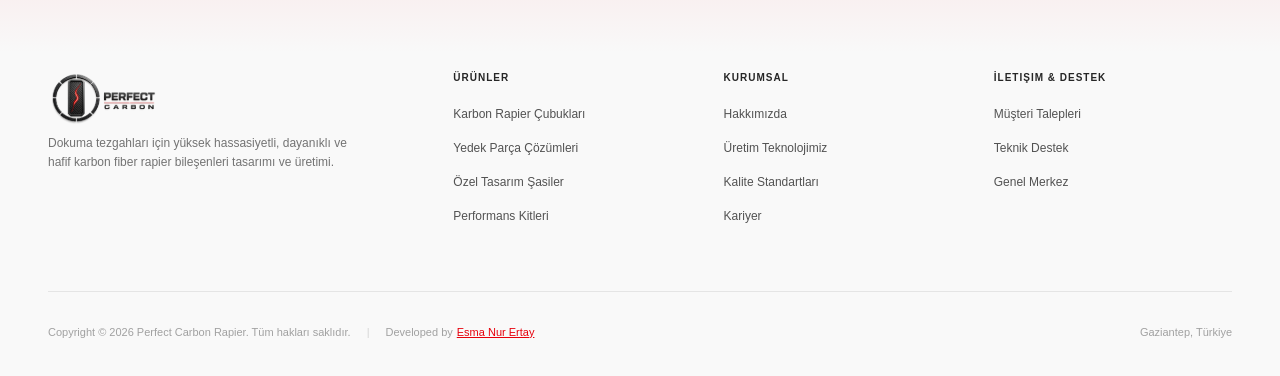
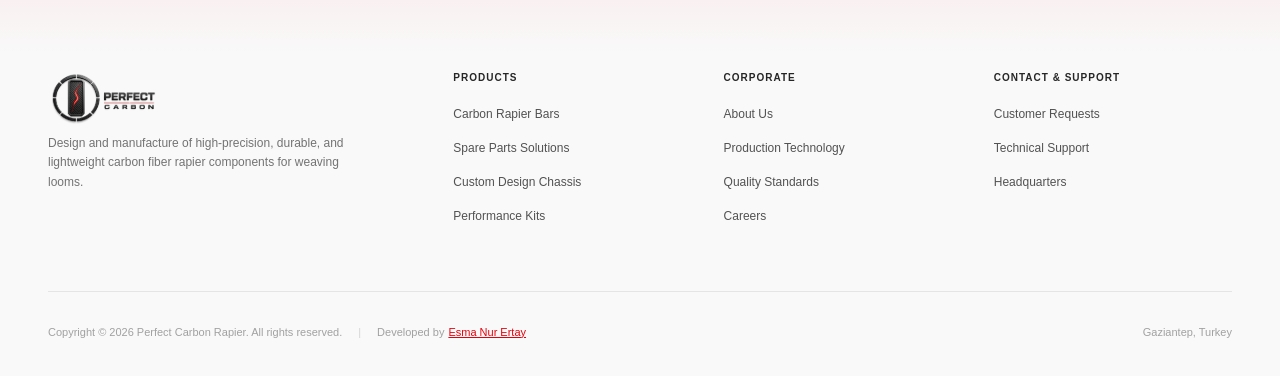
Before and after one commit to esmanurertay/perfectcarbon-web, a Next.js app: page /en in a window 1280 px wide. Shown: the part 3972-4348 px from the top of the page. Built offline with nearby package versions, Linux system fonts and the light colour scheme.

Commit message:
feat: Add Footer component with dynamic localization for improved user experience

```diff
--- a/messages/en.json
+++ b/messages/en.json
@@ -123,6 +123,30 @@
       "gear": "Carbon Rapier Gear",
       "scissors": "Cutting Scissors"
     }
+  },
+
+  "Footer": {
+    "description": "Design and manufacture of high-precision, durable, and lightweight carbon fiber rapier components for weaving looms.",
+    "location": "Gaziantep, Turkey",
+    "copyright": "Copyright © {year} Perfect Carbon Rapier. All rights reserved.",
+    "titles": {
+      "products": "Products",
+      "corporate": "Corporate",
+      "support": "Contact & Support"
+    },
+    "items": {
+      "bars": "Carbon Rapier Bars",
+      "parts": "Spare Parts Solutions",
+      "chassis": "Custom Design Chassis",
+      "kits": "Performance Kits",
+      "about": "About Us",
+      "tech": "Production Technology",
+      "quality": "Quality Standards",
+      "career": "Careers",
+      "requests": "Customer Requests",
+      "technical": "Technical Support",
+      "headquarters": "Headquarters"
+    }
   }
 
 }
--- a/messages/tr.json
+++ b/messages/tr.json
@@ -128,6 +128,30 @@
       "gear": "Carbon Rapier Dişli",
       "scissors": "Kesim Makasları"
     }
+  },
+
+  "Footer": {
+    "description": "Dokuma tezgahları için yüksek hassasiyetli, dayanıklı ve hafif karbon fiber rapier bileşenleri tasarımı ve üretimi.",
+    "location": "Gaziantep, Türkiye",
+    "copyright": "Copyright © {year} Perfect Carbon Rapier. Tüm hakları saklıdır.",
+    "titles": {
+      "products": "Ürünler",
+      "corporate": "Kurumsal",
+      "support": "İletişim & Destek"
+    },
+    "items": {
+      "bars": "Karbon Rapier Çubukları",
+      "parts": "Yedek Parça Çözümleri",
+      "chassis": "Özel Tasarım Şasiler",
+      "kits": "Performans Kitleri",
+      "about": "Hakkımızda",
+      "tech": "Üretim Teknolojimiz",
+      "quality": "Kalite Standartları",
+      "career": "Kariyer",
+      "requests": "Müşteri Talepleri",
+      "technical": "Teknik Destek",
+      "headquarters": "Genel Merkez"
+    }
   }
 
 
--- a/src/components/Footer.tsx
+++ b/src/components/Footer.tsx
@@ -1,45 +1,47 @@
 "use client";
 
 import React from 'react';
+import { useTranslations } from 'next-intl';
+import Link from 'next/link';
 
 export default function Footer() {
+  const t = useTranslations('Footer');
   const currentYear = new Date().getFullYear();
 
-  // Menü link yapıları - Şasi ve yedek parça mühendisliğine uygun kurumsal başlıklar
+  // Çeviri anahtarlarına göre yapılandırılmış dinamik menü yapısı
   const links = [
     {
-      title: "Ürünler",
+      title: t('titles.products'),
       items: [
-        { name: "Karbon Rapier Çubukları", href: "#products" },
-        { name: "Yedek Parça Çözümleri", href: "#products" },
-        { name: "Özel Tasarım Şasiler", href: "#products" },
-        { name: "Performans Kitleri", href: "#products" }
+        { name: t('items.bars'), href: "#products" },
+        { name: t('items.parts'), href: "#products" },
+        { name: t('items.chassis'), href: "#products" },
+        { name: t('items.kits'), href: "#products" }
       ]
     },
     {
-      title: "Kurumsal",
+      title: t('titles.corporate'),
       items: [
-        { name: "Hakkımızda", href: "#about" },
-        { name: "Üretim Teknolojimiz", href: "#process" },
-        { name: "Kalite Standartları", href: "#process" },
-        { name: "Kariyer", href: "#" }
+        { name: t('items.about'), href: "#about" },
+        { name: t('items.tech'), href: "#process" },
+        { name: t('items.quality'), href: "#process" },
+        { name: t('items.career'), href: "#" }
       ]
     },
     {
-      title: "İletişim & Destek",
+      title: t('titles.support'),
       items: [
-        { name: "Müşteri Talepleri", href: "#contact" },
-        { name: "Teknik Destek", href: "mailto:info@perfectcarbonrapier.com" },
-        { name: "Genel Merkez", href: "#contact" }
+        { name: t('items.requests'), href: "#contact" },
+        { name: t('items.technical'), href: "mailto:info@perfectcarbonrapier.com" },
+        { name: t('items.headquarters'), href: "#contact" }
       ]
     }
   ];
 
   return (
-    /* Arka plan açık tonlara (#f9f9f9 veya bg-neutral-50) çekildi, metinler belirginleştirildi */
     <footer className="w-full bg-[#f9f9f9] text-neutral-600 pt-20 pb-12 px-6 md:px-12 relative overflow-hidden border-t border-neutral-200">
 
-      {/* JUNCTION MASK: Üst bileşenden gelen geçişi light temaya uygun, hafif kırmızımsı bir sıcaklıkla eritir */}
+      {/* JUNCTION MASK */}
       <div className="absolute top-0 left-0 right-0 h-16 bg-gradient-to-b from-red-500/5 to-transparent pointer-events-none" />
 
       <div className="w-full max-w-7xl mx-auto relative z-10">
@@ -47,20 +49,19 @@ export default function Footer() {
         {/* ÜST DÜZEY: Kurumsal Bilgi ve Navigasyon Link Grupları */}
         <div className="grid grid-cols-2 md:grid-cols-12 gap-10 md:gap-8 pb-16">
 
-          {/* Logo ve Kısa Tanım Alanı (4 Kolon) */}
+          {/* Logo ve Kısa Tanım Alanı */}
           <div className="col-span-2 md:col-span-4 flex flex-col items-start gap-4">
-            {/* Logo Bölümü */}
-            <a href="#home" className="flex items-center gap-2 cursor-pointer">
+            <Link href="#home" className="flex items-center gap-2 cursor-pointer">
               <div className="w-auto h-12 relative">
                 <img src="/images/perfect-logo 1.svg" alt="Perfect Carbon Rapier Logo" className="w-auto h-14 object-cover" />
               </div>
-            </a>
+            </Link>
             <p className="text-xs text-neutral-500 max-w-xs leading-relaxed">
-              Dokuma tezgahları için yüksek hassasiyetli, dayanıklı ve hafif karbon fiber rapier bileşenleri tasarımı ve üretimi.
+              {t('description')}
             </p>
           </div>
 
-          {/* Dinamik Link Grupları (Her biri 2-3 kolon kaplayacak şekilde dağıtıldı) */}
+          {/* Dinamik Link Grupları */}
           <div className="col-span-2 md:col-span-8 grid grid-cols-2 sm:grid-cols-3 gap-8">
             {links.map((group, index) => (
               <div key={index} className="flex flex-col items-start gap-4">
@@ -70,12 +71,21 @@ export default function Footer() {
                 <ul className="flex flex-col items-start gap-2.5">
                   {group.items.map((item, itemIdx) => (
                     <li key={itemIdx}>
+                      {item.href.startsWith('mailto:') ? (
                         <a
                           href={item.href}
                           className="text-xs text-neutral-600 hover:text-neutral-900 transition-colors duration-300 font-normal"
                         >
                           {item.name}
                         </a>
+                      ) : (
+                        <Link
+                          href={item.href}
+                          className="text-xs text-neutral-600 hover:text-neutral-900 transition-colors duration-300 font-normal"
+                        >
+                          {item.name}
+                        </Link>
+                      )}
                     </li>
                   ))}
                 </ul>
@@ -90,7 +100,7 @@ export default function Footer() {
 
           {/* Telif Hakkı Bloğu ve Geliştirici İmzası */}
           <div className="flex flex-col sm:flex-row items-center gap-2 sm:gap-4 text-center sm:text-left">
-            <span>Copyright © {currentYear} Perfect Carbon Rapier. Tüm hakları saklıdır.</span>
+            <span>{t('copyright', { year: currentYear })}</span>
             <span className="text-neutral-300 hidden sm:inline">|</span>
             <span className="flex items-center gap-1">
               Developed by{" "}
@@ -107,7 +117,7 @@ export default function Footer() {
 
           {/* Menşei ve Lokasyon Künyesi */}
           <div className="flex items-end gap-4 text-neutral-400">
-            <span>Gaziantep, Türkiye</span>
+            <span>{t('location')}</span>
           </div>
 
         </div>
```
Lines whose indentation alone changed are shown as unchanged.
